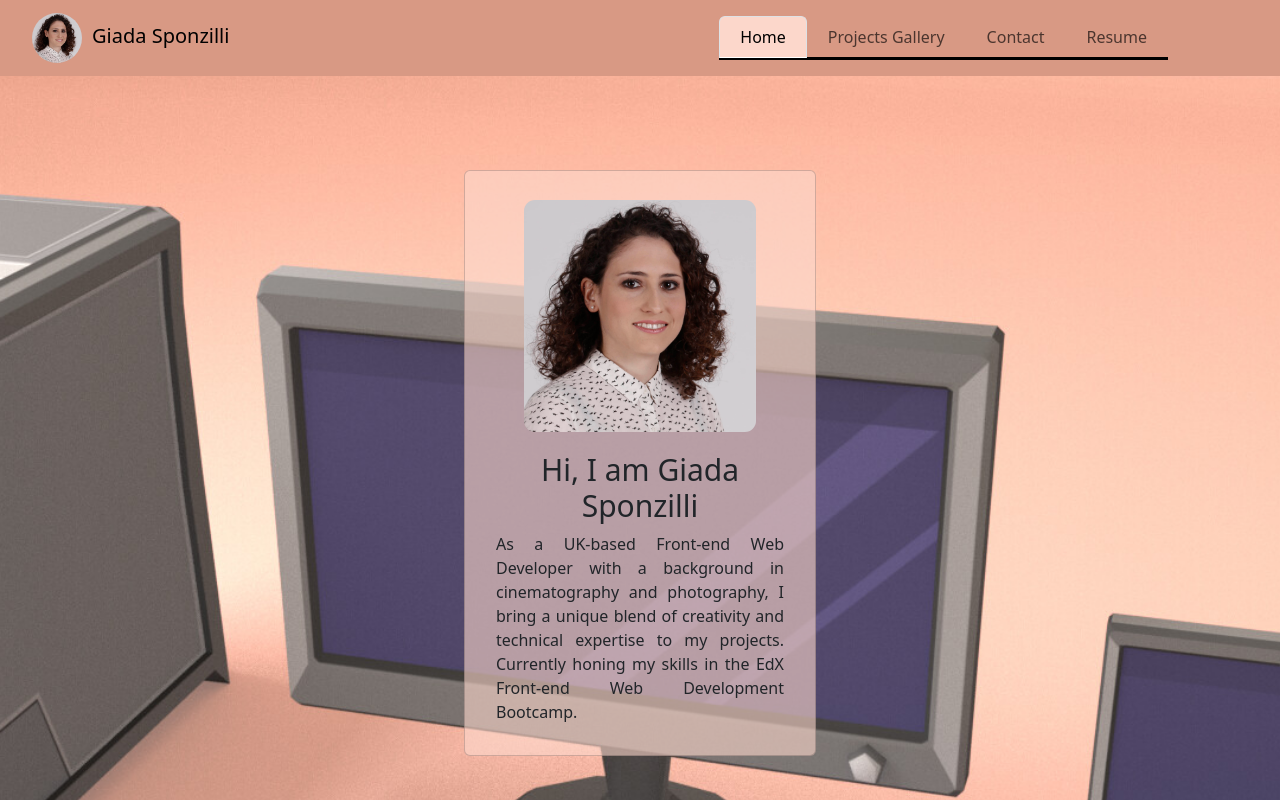
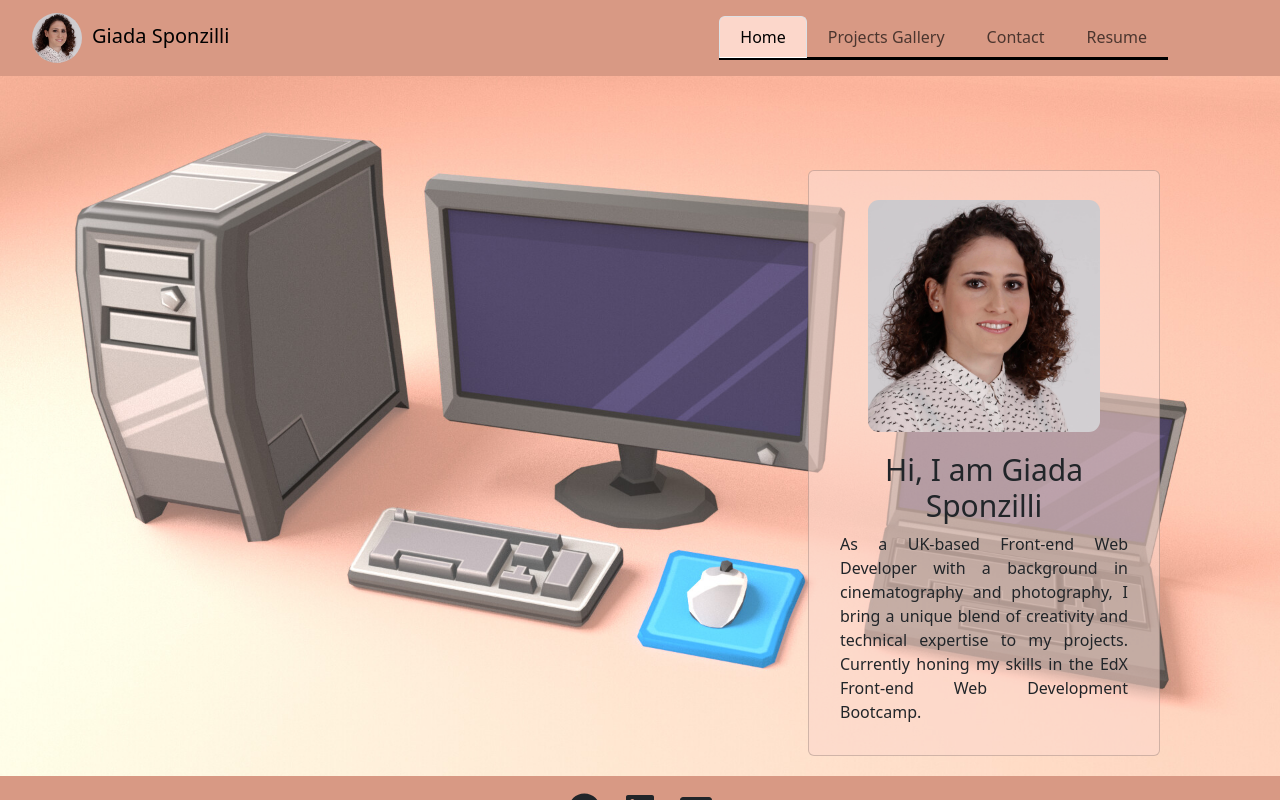
Before and after one commit to giadasponzilli/react-portfolio-giadaSponzilli, a React (Vite) app: page / in a window 1280 px wide. Shown: the top 800 px of the page. Built offline with nearby package versions, Linux system fonts and the light colour scheme.

Commit message:
changed home and app window view dimension

```diff
--- a/src/App.css
+++ b/src/App.css
@@ -3,8 +3,8 @@ body {
 }
 
 #root {
-  max-width: 100vw;
-  min-height: 100vw;
+  /* max-width: 100vw;
+  min-height: 100vw; */
   margin: 0 auto;
   text-align: center;
   /* background-image: url(./assets/images/teija-pelkonen-supercyan-computerset-render.jpg); */
--- a/src/components/Header/index.jsx
+++ b/src/components/Header/index.jsx
@@ -20,12 +20,14 @@ function MyNavbar() {
       <Navbar fixed="top">
         <Container fluid>
           <NavbarBrand className="nameBrand" href="/"><img src={profileImage} alt="Profile" className='profileImage'/>Giada Sponzilli</NavbarBrand>
+
           <Nav className="linksWrap" variant="tabs" defaultActiveKey={currentPath}>
             <Nav.Link className="navLink" href="/">Home</Nav.Link>
             <Nav.Link className="navLink" href="/projectsgallery">Projects Gallery</Nav.Link>
             <Nav.Link className="navLink" href="/contact">Contact</Nav.Link>
             <Nav.Link className="navLink" href="https://drive.google.com/file/d/1O4xwY41kbWU8C8sS7Dv75uPpkd_pdLE8/view?usp=sharing" target="_blank" rel="noopener noreferrer">Resume</Nav.Link>
           </Nav>
+
         </Container>
       </Navbar>
     </>
--- a/src/components/Pages/Home.css
+++ b/src/components/Pages/Home.css
@@ -4,7 +4,7 @@
 
 .cardContainerHome {
   display: flex;
-  justify-content: center;
+  justify-content: flex-end;
 }
 
 .background-image {
@@ -13,8 +13,8 @@
   background-position: center;
   background-size: cover;
   padding: 50px;
-  max-width: 100vw;
-  min-height: 100vw;
+  /* max-width: 100vw;
+  min-height: 100vw; */
   margin: 60px auto;
   padding-bottom: 0px;
   margin-bottom: 0px;
@@ -28,10 +28,10 @@
 .cardHome {
   padding: 15px;
   background-color:  rgba(252, 215, 203, 0.6) !important;
-  justify-content: center;
   max-width: 400px;
   margin: 20px;
   margin-top: 60px;
+  margin-right: 70px;
 }
 
 /* .description-image {
```
